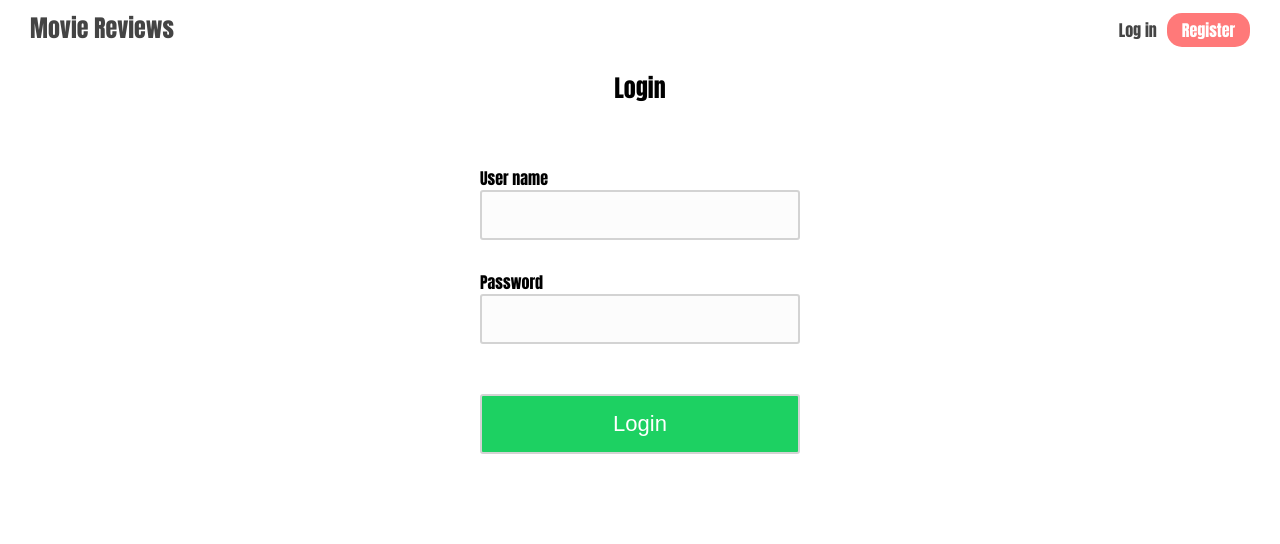
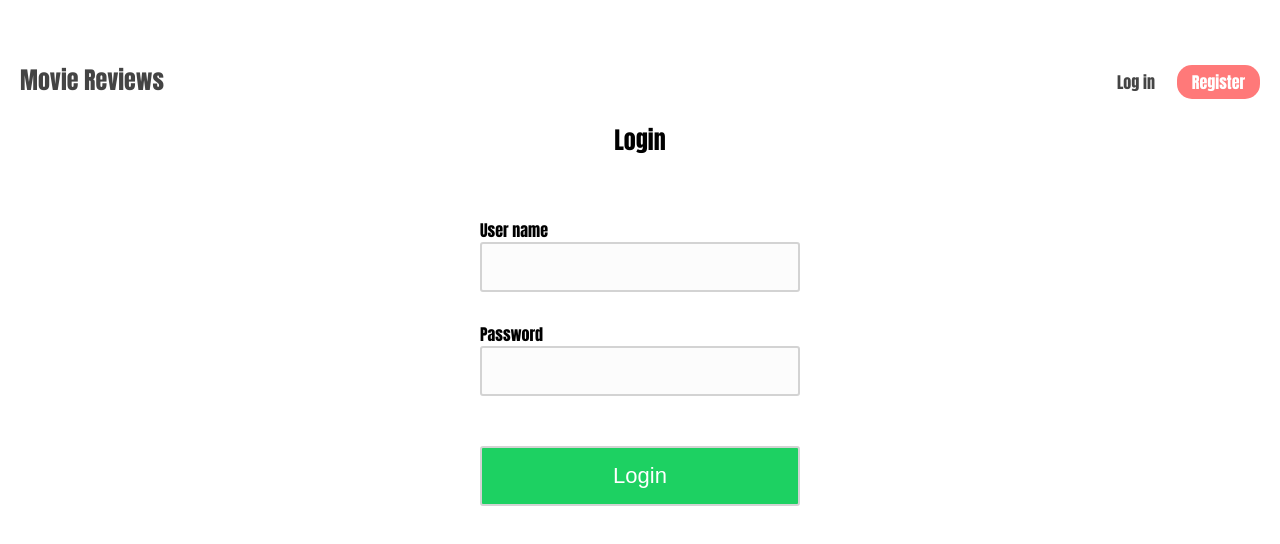
Before and after one commit to eddiebueno/movie-manager-app, a React (Create React App) app: page /login in a window 1280 px wide. Shown: the top 544 px of the page. Built offline with nearby package versions, Linux system fonts and the light colour scheme.

Commit message:
fixed header css

```diff
--- a/src/components/Header/Header.css
+++ b/src/components/Header/Header.css
@@ -1,9 +1,11 @@
 .Header{
   height: 40px;
+  width: 100%;
   display: flex;
   align-items: normal;
   justify-content: space-between;
-  margin: 10px 10px;
+  margin-top: 5%;
+  margin-right: 0;
 }
 .Header h1 {
   margin: 0;
@@ -26,9 +28,10 @@
   color: white;
   padding: 5px 15px;
   border-radius: 15px;
-  margin-left: 10px;
+  margin-left: 2%;
 }
 
 .Header__logged-in{
+  float: right;
   margin-top: 10px;
 }
```
